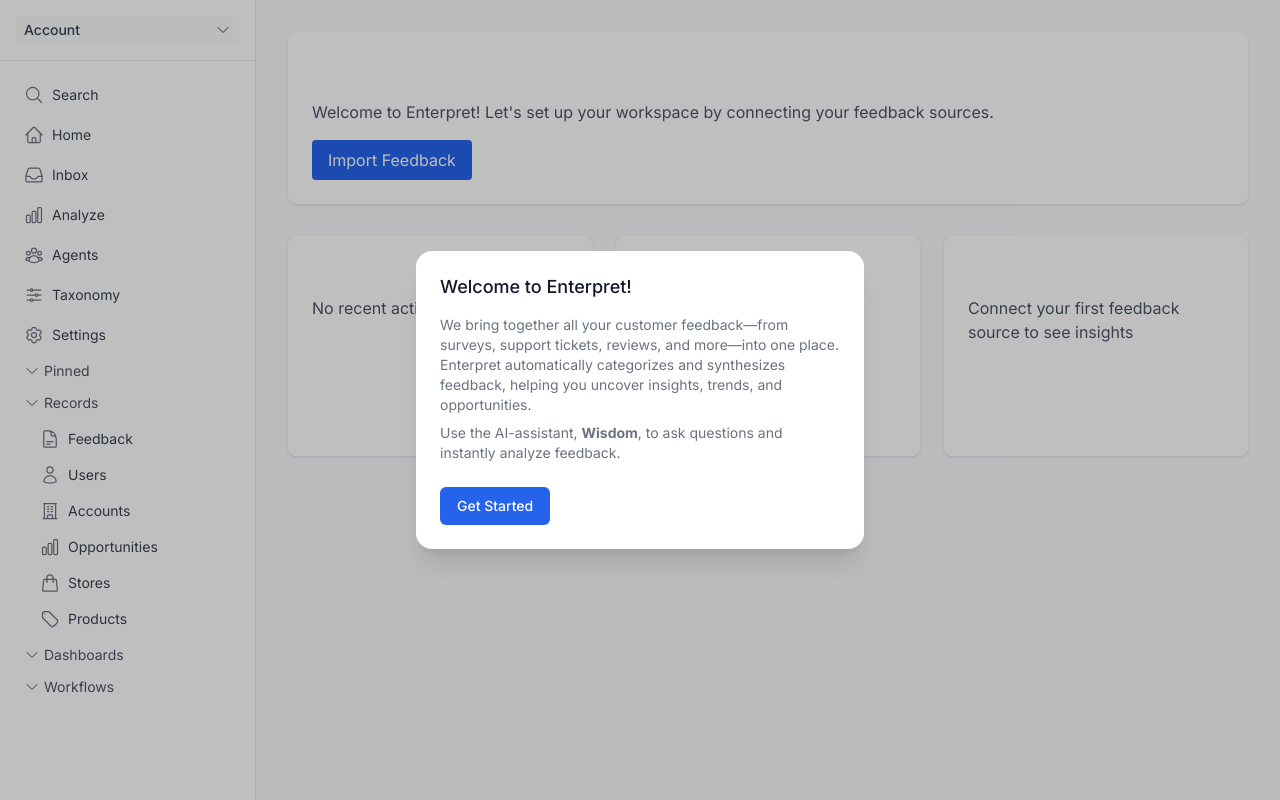
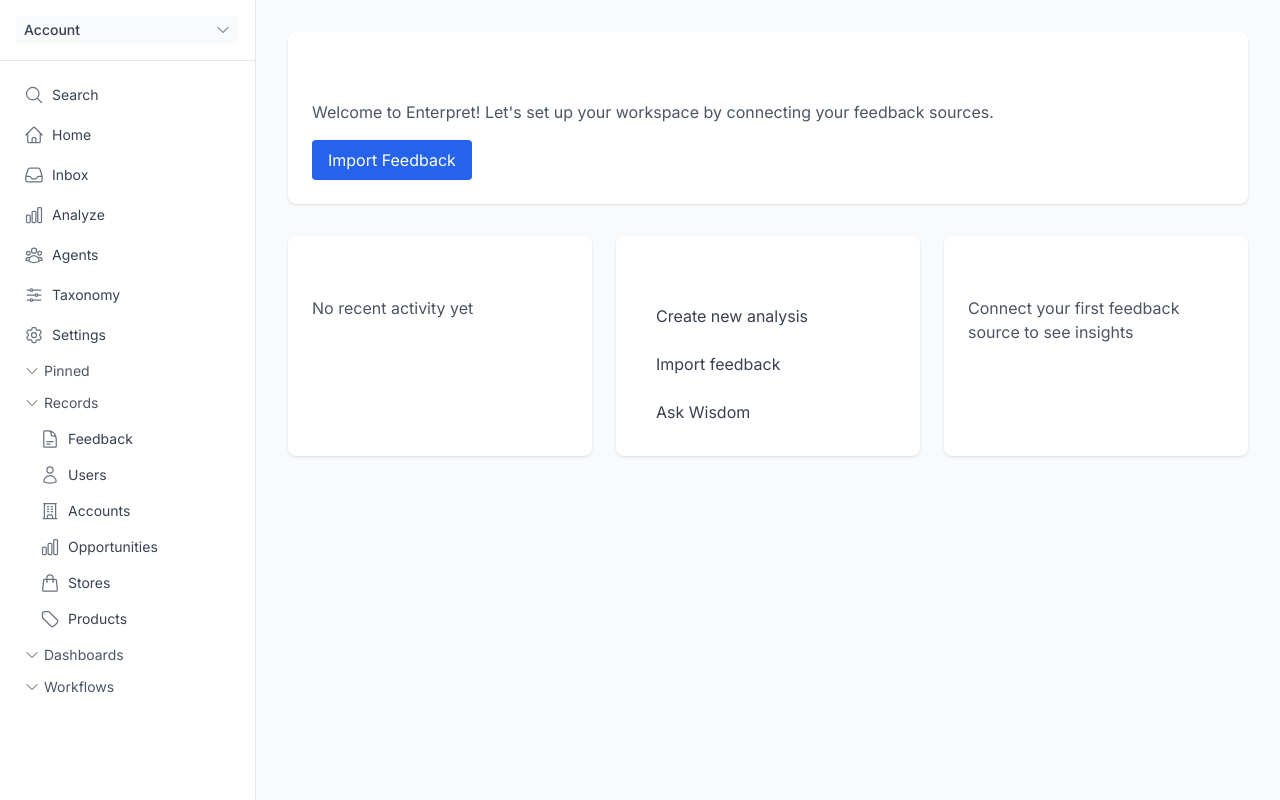
Before and after one commit to birkanicacan/proj-phx-dev, a Next.js app: page /app in a window 1280 px wide. Built offline with nearby package versions, Linux system fonts and the light colour scheme; sample sign-in values are in the browser's storage.

Commit message:
welcome dialog done

```diff
--- a/app/app/layout.tsx
+++ b/app/app/layout.tsx
@@ -23,7 +23,7 @@
 
     // Show welcome dialog for first time app access
     const hasSeenWelcome = localStorage.getItem('hasSeenWelcome');
-    if (!hasSeenWelcome) {
+    if (hasSeenWelcome === 'false') {
       setShowWelcome(true);
       localStorage.setItem('hasSeenWelcome', 'true');
     }
--- a/app/components/WelcomeDialog.tsx
+++ b/app/components/WelcomeDialog.tsx
@@ -38,27 +38,27 @@
               <Dialog.Panel className="w-full max-w-md transform overflow-hidden rounded-2xl bg-white p-6 text-left align-middle shadow-xl transition-all">
                 <Dialog.Title
                   as="h3"
-                  className="text-lg font-medium leading-6 text-gray-900"
+                  className="text-2xl font-bold leading-6 text-gray-900 mb-4"
                 >
                   Welcome to Enterpret!
                 </Dialog.Title>
                 <div className="mt-4">
-                  <p className="text-sm text-gray-500">
+                  <p className="text-gray-600">
                     We bring together all your customer feedback—from surveys,
                     support tickets, reviews, and more—into one place. Enterpret
                     automatically categorizes and synthesizes feedback, helping you
                     uncover insights, trends, and opportunities.
                   </p>
-                  <p className="mt-2 text-sm text-gray-500">
-                    Use the AI-assistant, <strong>Wisdom</strong>, to ask questions
+                  <p className="mt-4 text-gray-600">
+                    Use the AI-assistant, <strong className="text-primary">Wisdom</strong>, to ask questions
                     and instantly analyze feedback.
                   </p>
                 </div>
 
-                <div className="mt-6">
+                <div className="mt-8">
                   <button
                     type="button"
-                    className="inline-flex justify-center rounded-md border border-transparent bg-blue-600 px-4 py-2 text-sm font-medium text-white hover:bg-blue-700 focus:outline-none focus-visible:ring-2 focus-visible:ring-blue-500 focus-visible:ring-offset-2"
+                    className="w-full bg-gradient-to-r from-primary to-secondary text-white py-3 rounded-full hover:opacity-90 transition-opacity font-medium"
                     onClick={onClose}
                   >
                     Get Started
--- a/app/onboarding/page.tsx
+++ b/app/onboarding/page.tsx
@@ -4,7 +4,13 @@
 import { useRouter } from 'next/navigation';
 import Image from 'next/image';
 
-const steps = [
+interface Step {
+  title: string;
+  description: string;
+  options: string[] | { category: string; tools: string[] }[];
+}
+
+const steps: Step[] = [
   {
     title: "What kind of work you do?",
     description: "Help us personalize your experience",
@@ -87,6 +93,7 @@
     if (currentStep < steps.length - 1) {
       setCurrentStep(prev => prev + 1);
     } else {
+      localStorage.setItem('hasSeenWelcome', 'false');
       router.push('/app');
     }
   };
@@ -129,7 +136,29 @@
           </div>
 
           <div className="grid grid-cols-1 gap-6 mb-12">
-            {steps[currentStep].options?.map((category) => (
+            {Array.isArray(steps[currentStep].options) && typeof steps[currentStep].options[0] === 'string' ? (
+              // Render for string options (first two steps)
+              <div className="grid grid-cols-2 gap-4">
+                {(steps[currentStep].options as string[]).map((option) => {
+                  const isSelected = selections[currentStep]?.includes(option);
+                  return (
+                    <button
+                      key={option}
+                      onClick={() => handleSelection(option)}
+                      className={`p-4 rounded-xl text-left transition-all ${
+                        isSelected
+                          ? 'bg-purple-500 bg-opacity-20 border-2 border-purple-500'
+                          : 'bg-[rgb(24,24,24)] border-2 border-transparent hover:border-gray-700'
+                      }`}
+                    >
+                      <div className="font-medium text-white">{option}</div>
+                    </button>
+                  );
+                })}
+              </div>
+            ) : (
+              // Render for category objects (third step)
+              (steps[currentStep].options as { category: string; tools: string[] }[]).map((category) => (
                 <div key={category.category} className="space-y-3">
                   <h3 className="text-lg font-medium text-gray-300">{category.category}</h3>
                   <div className="grid grid-cols-2 gap-4">
@@ -151,7 +180,8 @@
                     })}
                   </div>
                 </div>
-            ))}
+              ))
+            )}
           </div>
 
           <div className="flex justify-between items-center">
```
Lines whose indentation alone changed are shown as unchanged.
